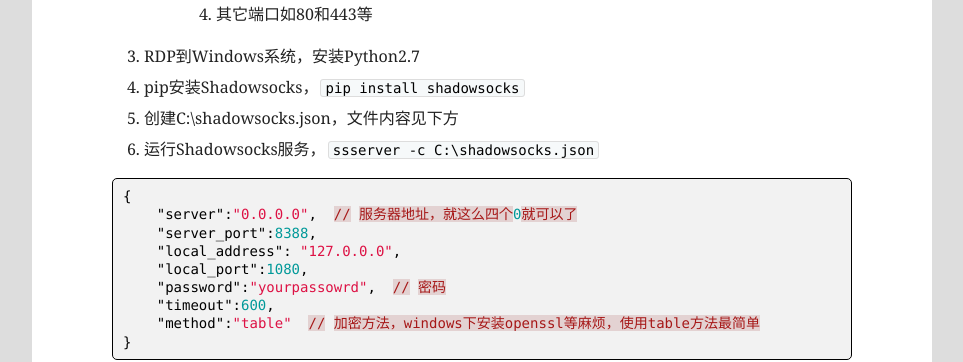
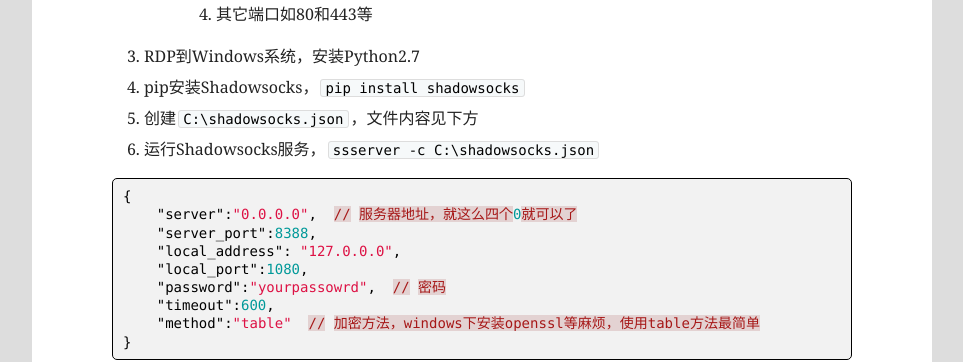
Before and after one commit to lingyunyumo/lingyunyumo.github.io, a Jekyll site: the page built from _posts/2015-08-30-shadowsocks-on-amazon-ec2.md, in a window 1280 px wide. Shown: the part 479-841 px from the top of the page, without its empty margins (158-1121 px from the left). Built offline with Jekyll 4.4.1, drawn with Linux system fonts in a browser that asks for light colours; Markdown is read by kramdown in place of the engine named in the settings; comment, search, counter and statistics services are not loaded.

```diff
--- a/_posts/2015-08-30-shadowsocks-on-amazon-ec2.md
+++ b/_posts/2015-08-30-shadowsocks-on-amazon-ec2.md
@@ -14,11 +14,10 @@ tags:
    4. 其它端口如80和443等
 3. RDP到Windows系统，安装Python2.7
 4. pip安装Shadowsocks，`pip install shadowsocks`
-5. 创建C:\shadowsocks.json，文件内容见下方
+5. 创建`C:\shadowsocks.json`，文件内容见下方
 6. 运行Shadowsocks服务，`ssserver -c C:\shadowsocks.json`
 
 {% highlight json %}
-
 {
     "server":"0.0.0.0",  // 服务器地址，就这么四个0就可以了
     "server_port":8388,
@@ -28,5 +27,4 @@ tags:
     "timeout":600,
     "method":"table"  // 加密方法，windows下安装openssl等麻烦，使用table方法最简单
 }
-
 {% endhighlight %}
```
